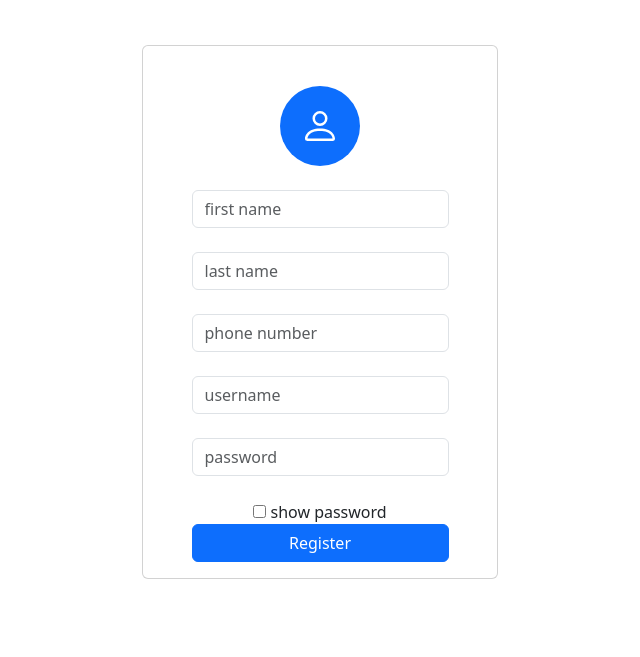
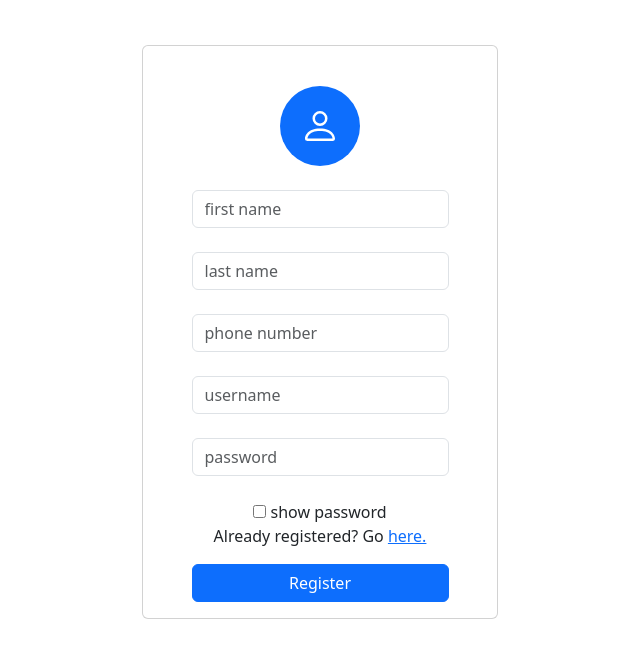
Before and after one commit to LayZ4ever/TeamProject, a website: page Authentication/registration.html in a window 1280 px wide. Shown: the part 161-818 px from the top of the page, without its empty margins (320-960 px from the left). Drawn offline with Linux system fonts and the light colour scheme.

Commit message:
Added redirection to login.html from registration.html.

```diff
--- a/Authentication/registration.html
+++ b/Authentication/registration.html
@@ -45,7 +45,7 @@
                                 <input class="form-control" type="password" name="password" id="rpassword"
                                     placeholder="password" required><br>
                                 <input type="checkbox" onclick="myFunction('rpassword')"> show password<br>
-                                <!-- <div class="mb-3">Already registered? Go <a href="login.html">here.</a></div> -->
+                                <div class="mb-3">Already registered? Go <a href="login.html">here.</a></div>
                                 <button class="btn btn-primary d-block w-100" type="submit">Register</button>
                             </form>
                         </div>
```
